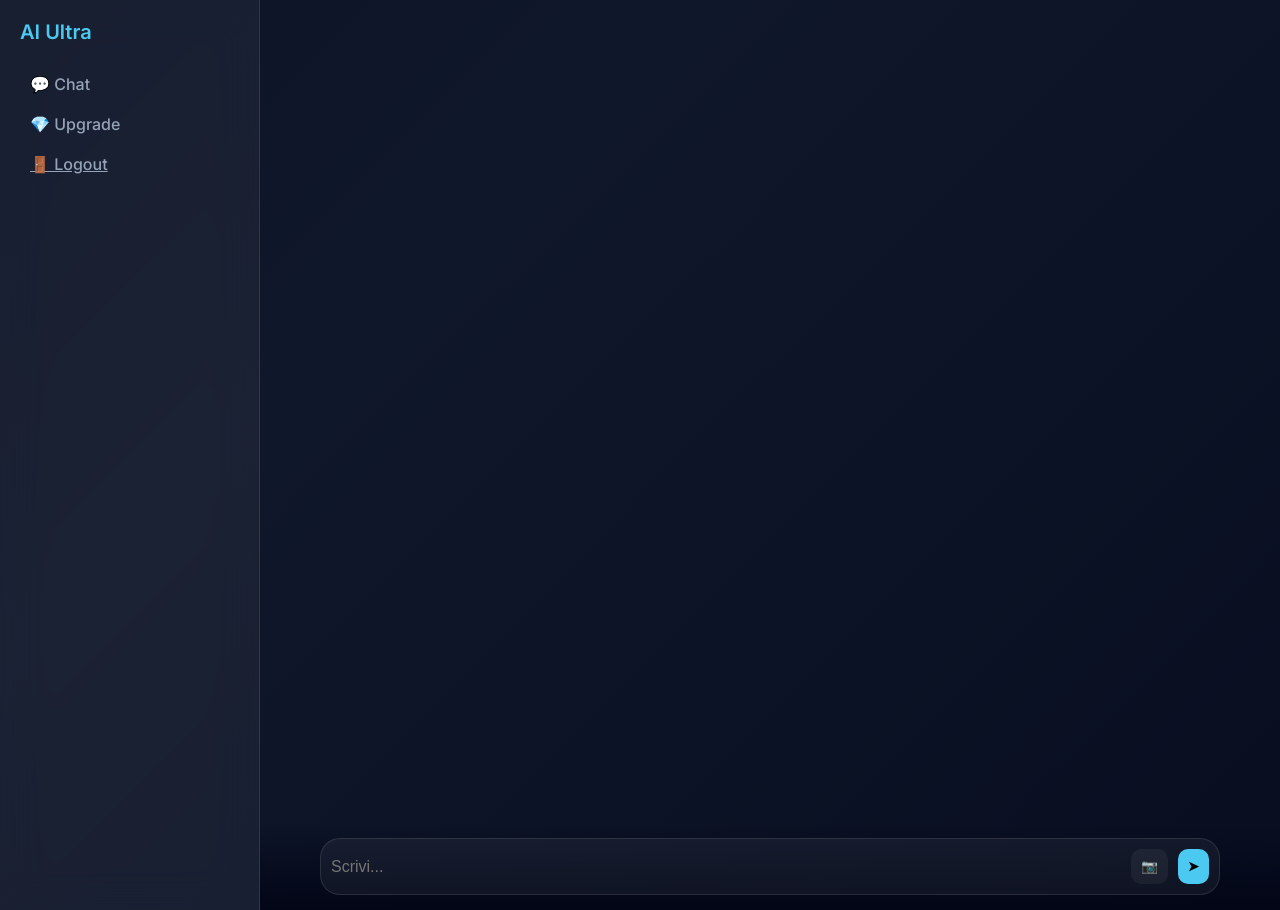
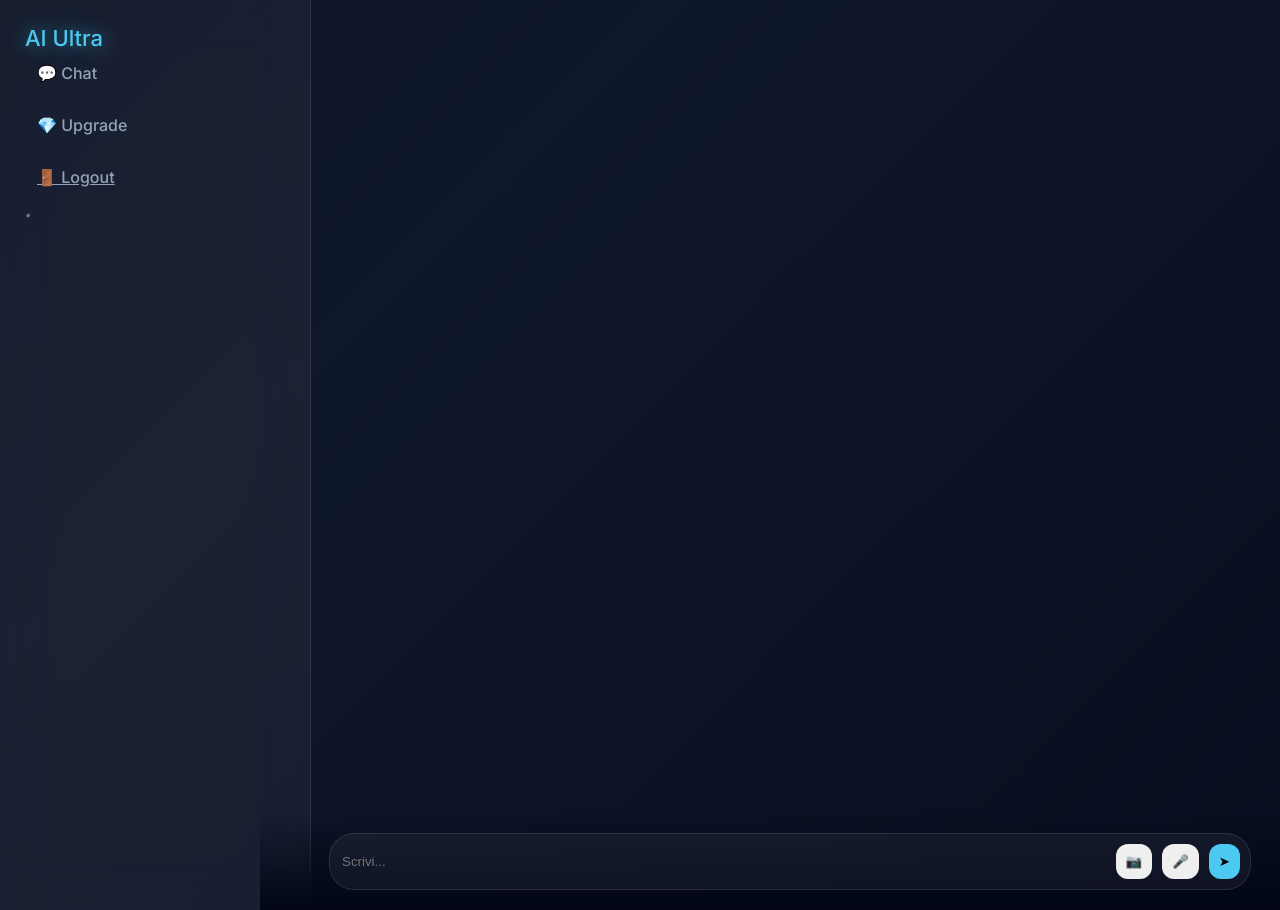
Before and after one commit to valendinobenoit-cpu/ai-ultra-app, a Flask app: template templates/dashboard.html in a window 1280 px wide. Run offline with Flask 3, Linux system fonts and the light colour scheme; the template is opened without the code that fills it, so the values that code supplies are empty.

Commit message:
Update dashboard.html

```diff
--- a/templates/dashboard.html
+++ b/templates/dashboard.html
@@ -1,32 +1,30 @@
+
 <!DOCTYPE html>
 <html lang="it">
 <head>
 <meta charset="UTF-8">
-<meta name="viewport" content="width=device-width, initial-scale=1.0">
 <title>AI Ultra Elite</title>
 
 <link href="https://fonts.googleapis.com/css2?family=Inter:wght@300;500;600&display=swap" rel="stylesheet">
 
 <style>
-/* --- STILE IDENTICO AL TUO (NON MODIFICATO) --- */
 :root{
 --primary:#4cc9f0;
---bg:#020617;
+--bg1:#020617;
 --bg2:#0f172a;
 --glass:rgba(255,255,255,0.05);
 --border:rgba(255,255,255,0.1);
 }
 
-*{box-sizing:border-box;margin:0;padding:0}
-
+/* BACKGROUND ANIMATO */
 body{
 font-family:"Inter";
+margin:0;
+color:white;
+overflow:hidden;
 background:linear-gradient(-45deg,#020617,#0f172a,#020617,#1e293b);
 background-size:400% 400%;
 animation:bg 15s ease infinite;
-color:white;
-height:100vh;
-display:flex;
 }
 
 @keyframes bg{
@@ -35,51 +33,60 @@
 100%{background-position:0% 50%}
 }
 
+/* SIDEBAR */
 .sidebar{
 width:260px;
+height:100vh;
+position:fixed;
 background:var(--glass);
-backdrop-filter:blur(20px);
+backdrop-filter:blur(25px);
 border-right:1px solid var(--border);
-padding:20px;
-display:flex;
-flex-direction:column;
-gap:20px;
+padding:25px;
 }
 
-.logo{color:var(--primary);font-size:20px;font-weight:600;}
+.logo{
+color:var(--primary);
+font-size:22px;
+text-shadow:0 0 20px rgba(76,201,240,.7);
+}
 
+/* MENU */
 .menu a{
 display:block;
-padding:10px;
-border-radius:10px;
+padding:12px;
+border-radius:12px;
 color:#94a3b8;
-transition:.2s;
+margin-bottom:8px;
+transition:.25s;
 }
 
 .menu a:hover{
-background:rgba(255,255,255,0.05);
 color:white;
-transform:translateX(5px);
+transform:translateX(6px);
+box-shadow:0 0 20px rgba(76,201,240,.3);
 }
 
-.main{flex:1;display:flex;flex-direction:column;height:100vh;}
+/* MAIN */
+.main{
+margin-left:260px;
+height:100vh;
+display:flex;
+flex-direction:column;
+}
 
+/* CHAT */
 .chat{
 flex:1;
 overflow-y:auto;
-padding:20px;
+padding:30px 20px 160px;
 max-width:900px;
-width:100%;
 margin:auto;
 }
 
-.msg{margin-bottom:15px;display:flex;}
-
-.bubble{
-padding:14px;
-border-radius:14px;
-max-width:80%;
-line-height:1.5;
+/* MSG */
+.msg{
+display:flex;
+margin-bottom:20px;
 animation:fade .3s;
 }
 
@@ -87,73 +94,100 @@
 from{opacity:0;transform:translateY(10px)}
 }
 
-.user{justify-content:flex-end;}
-.user .bubble{background:linear-gradient(135deg,#2563eb,#1d4ed8);}
+.bubble{
+padding:14px;
+border-radius:14px;
+max-width:70%;
+line-height:1.6;
+}
 
+/* USER */
+.user .bubble{
+margin-left:auto;
+background:linear-gradient(135deg,#2563eb,#1d4ed8);
+box-shadow:0 0 20px rgba(37,99,235,.4);
+}
+
+/* BOT */
 .bot .bubble{
 background:var(--glass);
 border:1px solid var(--border);
+backdrop-filter:blur(10px);
 }
 
+/* INPUT */
 .input-wrapper{
-padding:15px;
+position:fixed;
+bottom:0;
+left:260px;
+width:calc(100% - 260px);
+padding:20px;
 background:linear-gradient(to top,#020617,transparent);
 }
 
 .input-box{
+max-width:900px;
+margin:auto;
 display:flex;
 gap:10px;
-max-width:900px;
-margin:auto;
 background:var(--glass);
 border:1px solid var(--border);
-border-radius:20px;
+border-radius:25px;
 padding:10px;
+transition:.2s;
 }
 
+.input-box:focus-within{
+box-shadow:0 0 30px rgba(76,201,240,.4);
+}
+
+/* INPUT */
 input{
 flex:1;
-background:none;
+background:transparent;
 border:none;
 color:white;
 outline:none;
-font-size:16px;
 }
 
+/* BUTTON */
 button{
 border:none;
+cursor:pointer;
 padding:10px;
-border-radius:10px;
-cursor:pointer;
-background:rgba(255,255,255,0.05);
-color:white;
+border-radius:12px;
+transition:.2s;
 }
 
-.send{
-background:var(--primary);
-color:black;
-font-weight:bold;
+.send{background:var(--primary)}
+
+button:hover{
+transform:scale(1.1);
+box-shadow:0 0 20px rgba(255,255,255,.3);
 }
 
-button:hover{transform:scale(1.1);}
+/* PREVIEW */
+.preview{
+position:fixed;
+bottom:110px;
+left:50%;
+transform:translateX(-50%);
+display:none;
+background:#000;
+padding:10px;
+border-radius:12px;
+}
 
+/* LOADER */
 .loader{
+display:none;
 text-align:center;
 color:#aaa;
-margin-bottom:10px;
-display:none;
 }
 
-#preview{
-max-width:900px;
-margin:10px auto;
-display:none;
-}
-
-#preview img{
-max-width:200px;
-border-radius:10px;
-border:1px solid var(--border);
+/* VOICE GLOW */
+.recording{
+box-shadow:0 0 20px red !important;
 }
 </style>
 </head>
@@ -162,120 +196,137 @@
 
 <div class="sidebar">
 <div class="logo">AI Ultra</div>
+
 <div class="menu">
 <a>💬 Chat</a>
 <a>💎 Upgrade</a>
 <a href="/logout">🚪 Logout</a>
 </div>
+
+<div style="font-size:12px;color:#64748b;">
+{{ user.plan }} • {{ user.messages }}
+</div>
 </div>
 
 <div class="main">
-
 <div class="chat" id="chat"></div>
-
-<div id="preview"></div>
-
 <div class="loader" id="loader">AI sta pensando...</div>
 
 <div class="input-wrapper">
 <div class="input-box">
 <input id="input" placeholder="Scrivi..." autocomplete="off">
+<input type="file" id="file" hidden>
+
 <button onclick="file.click()">📷</button>
-<input type="file" id="file" hidden>
+<button id="micBtn" onclick="toggleMic()">🎤</button>
 <button class="send" onclick="send()">➤</button>
 </div>
 </div>
+</div>
 
+<div class="preview" id="preview">
+<img id="previewImg" height="60">
+<button onclick="removeImage()">✖</button>
 </div>
 
 <script>
 let selectedImage=null;
 
-/* AGGIUNGI MESSAGGIO */
+/* MESSAGE */
 function add(role,text){
 let div=document.createElement("div");
 div.className="msg "+role;
-div.innerHTML=`<div class="bubble">${text}</div>`;
+div.innerHTML=`<div class="bubble"></div>`;
 chat.appendChild(div);
-chat.scrollTop=chat.scrollHeight;
+
+type(div.querySelector(".bubble"),text);
 }
 
-/* PREVIEW IMMAGINE */
-file.onchange = () => {
-const f = file.files[0];
-if (!f) return;
+/* TYPING */
+function type(el,text){
+let i=0;
+function t(){
+if(i<text.length){
+el.innerHTML+=text[i++];
+setTimeout(t,10);
+}
+}
+t();
+}
 
-selectedImage = f;
-
-const reader = new FileReader();
-reader.onload = e => {
-preview.innerHTML = `<img src="${e.target.result}">`;
-preview.style.display = "block";
-};
-reader.readAsDataURL(f);
-};
-
-/* SEND FIXATO */
+/* SEND */
 async function send(){
 let text=input.value.trim();
 if(!text && !selectedImage) return;
 
-add("user",text || "[Immagine]");
+add("user",text);
 
 let form=new FormData();
 form.append("prompt",text);
-
-if(selectedImage){
-form.append("image",selectedImage);
-preview.style.display="none";
-preview.innerHTML="";
-selectedImage=null;
-file.value="";
-}
+if(selectedImage) form.append("image",selectedImage);
 
 input.value="";
 loader.style.display="block";
 
-try{
-let res = await fetch("/chat", {
-method:"POST",
-body:form
-});
-
-// 🔥 leggiamo sempre testo
-let raw = await res.text();
-console.log("RAW:", raw);
-
-let data;
-
-try{
-data = JSON.parse(raw);
-}catch(e){
-loader.style.display="none";
-add("bot","❌ Errore server (risposta non JSON)");
-return;
-}
+let res=await fetch("/chat",{method:"POST",body:form});
+let data=await res.json();
 
 loader.style.display="none";
 
-if(!data.response){
-add("bot","❌ Nessuna risposta");
-return;
-}
-
 add("bot",data.response);
-
-}catch(err){
-loader.style.display="none";
-add("bot","❌ Errore connessione");
-console.error(err);
-}
 }
 
 /* ENTER */
 input.addEventListener("keypress",e=>{
 if(e.key==="Enter") send();
 });
+
+/* IMAGE */
+file.onchange=()=>{
+selectedImage=file.files[0];
+preview.style.display="block";
+previewImg.src=URL.createObjectURL(selectedImage);
+};
+
+function removeImage(){
+selectedImage=null;
+preview.style.display="none";
+}
+
+/* VOICE */
+let rec;
+let recording=false;
+
+function toggleMic(){
+
+if(!('webkitSpeechRecognition' in window)){
+alert("Usa Chrome");
+return;
+}
+
+if(!recording){
+rec=new webkitSpeechRecognition();
+rec.lang="it-IT";
+
+rec.onstart=()=>{
+recording=true;
+micBtn.classList.add("recording");
+};
+
+rec.onresult=e=>{
+input.value=e.results[0][0].transcript;
+};
+
+rec.onend=()=>{
+recording=false;
+micBtn.classList.remove("recording");
+};
+
+rec.start();
+}else{
+rec.stop();
+}
+}
 </script>
 
 </body>
```
